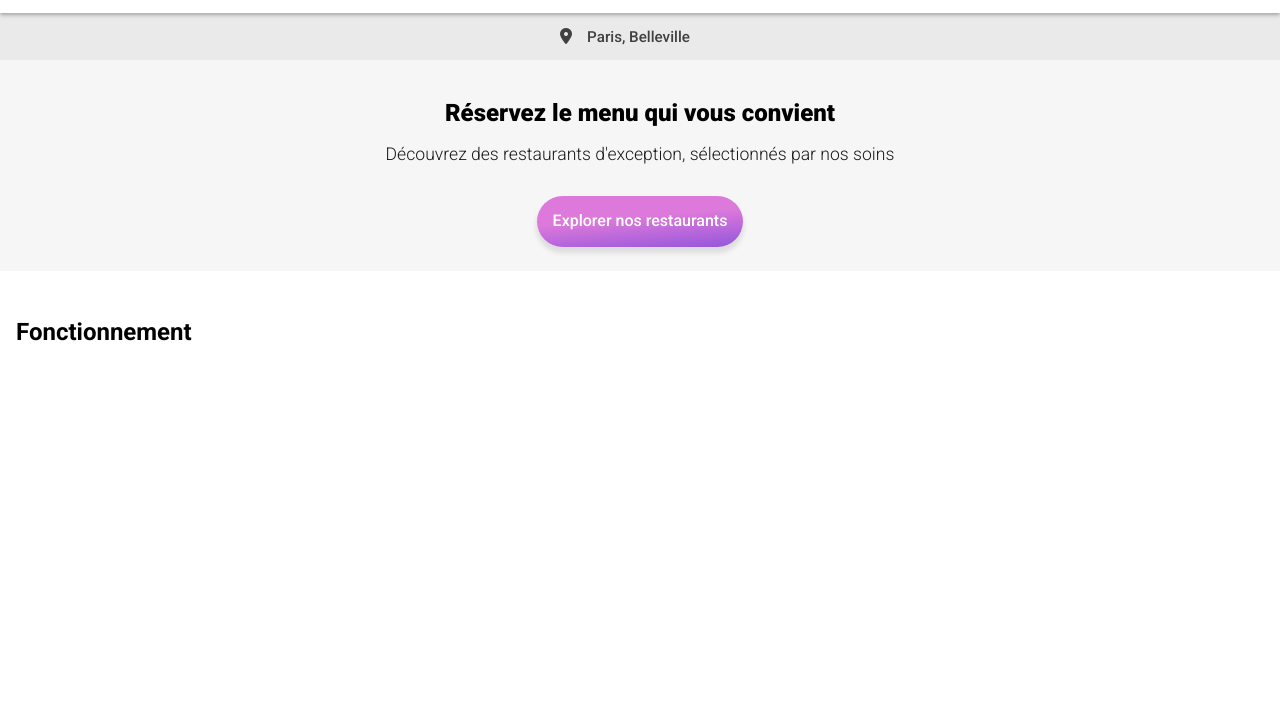
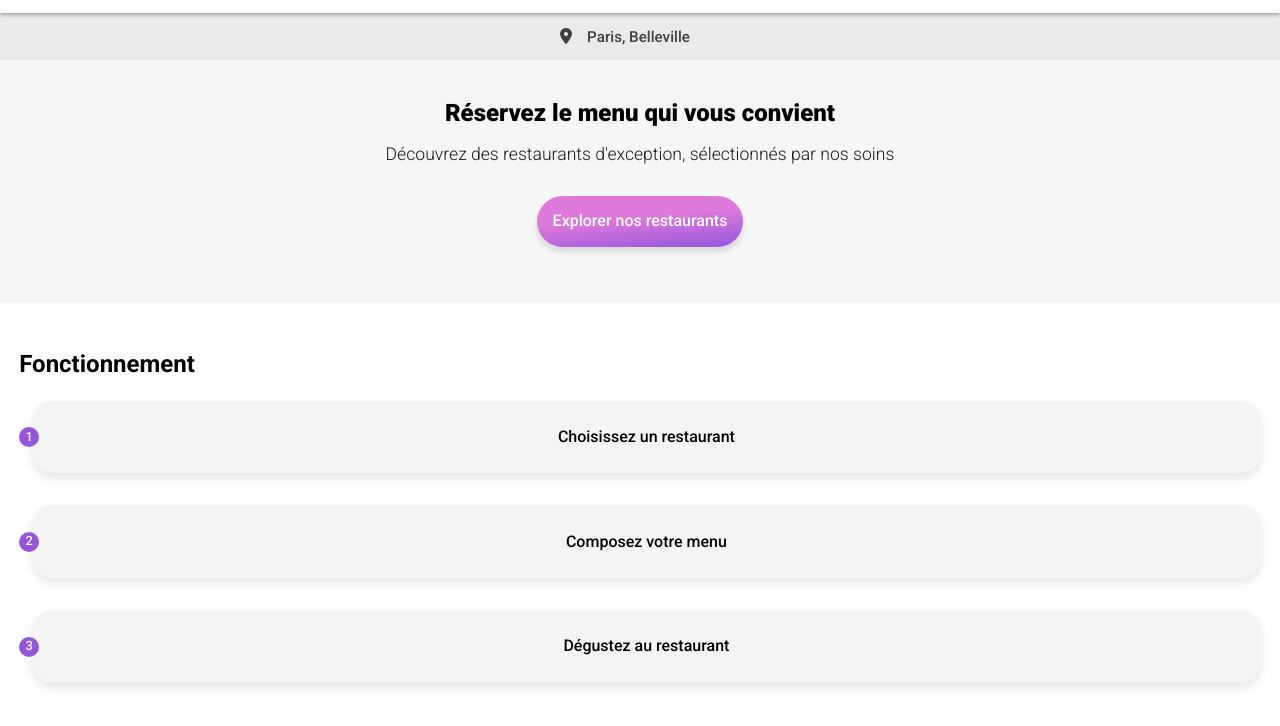
Before and after one commit to geoffroy-serre/GeoffroySerre_3_20112021, a plain HTML site: page index.html in a window 1280 px wide. Shown: the part 52-778 px from the top of the page. Drawn offline with Linux system fonts and the light colour scheme; a web font is replaced by a local one.

Commit message:
Working on fonctionnalities section. Probleme with he number 2 not centered

```diff
--- a/index.html
+++ b/index.html
@@ -49,11 +49,18 @@
 					<p>
 						Découvrez des restaurants d'exception, sélectionnés par nos soins
 					</p>
-					<button><a href="#restaurants">Explorer nos restaurants</a></button>
+					<a class="link-as-button" href="#restaurants"
+						>Explorer nos restaurants</a
+					>
 				</div>
 			</section>
 			<section class="fonctionnement" id="fonctionnement">
 				<h2>Fonctionnement</h2>
+				<ol>
+					<li>Choisissez un restaurant</li>
+					<li>Composez votre menu</li>
+					<li>Dégustez au restaurant</li>
+				</ol>
 			</section>
 		</main>
 		<footer></footer>
--- a/scss/sass/composants/_composant.scss
+++ b/scss/sass/composants/_composant.scss
@@ -1,4 +1,4 @@
-button {
+.link-as-button {
 	margin-top: 2rem;
 	padding: 1rem 1rem;
 	border-radius: 50px;
@@ -9,12 +9,9 @@ button {
 		$secondary-color 43%,
 		$primary-color 100%
 	);
-
 	transition: opacity ease-in-out 200ms, box-shadow ease-in-out 200ms;
-	& > a {
-		font-weight: 500;
-		color: white;
-	}
+	font-weight: 500;
+	color: white;
 	&:hover {
 		box-shadow: 0 5px 5px 1px rgba(0, 0, 0, 0.25);
 		opacity: 0.93;
--- a/scss/sass/layout/_layout.scss
+++ b/scss/sass/layout/_layout.scss
@@ -13,3 +13,8 @@
 		}
 	}
 }
+
+h2 {
+	font-size: 1.5rem;
+	font-weight: 700;
+}
--- a/scss/sass/main.scss
+++ b/scss/sass/main.scss
@@ -1,6 +1,6 @@
 @import './utils/variables';
 @import './utils/mixins';
 @import './base/base';
-@import './composants/composant';
 @import './layout/layout';
 @import './pages/index';
+@import './composants/composant';
--- a/scss/sass/pages/_index.scss
+++ b/scss/sass/pages/_index.scss
@@ -23,6 +23,7 @@
 
 .welcome {
 	background-color: $light-gray;
+	padding-bottom: 2rem;
 	&__text {
 		padding: 1.5rem 0;
 		display: flex;
@@ -45,6 +46,42 @@
 
 .fonctionnement {
 	margin-top: 3rem;
-	padding-left: 1rem;
+	padding: 0 1.2rem;
+
 	font-weight: 900;
+	& > ol {
+		counter-reset: fonctionnalities;
+		list-style: none;
+
+		margin-top: 1.4rem;
+		li {
+			display: flex;
+			align-items: center;
+			justify-content: center;
+			text-align: center;
+			background-color: lighten($gray, 4);
+			font-weight: 500;
+			position: relative;
+			padding: 1.7rem 0;
+			border-radius: 21px;
+			margin-bottom: 2rem;
+			margin-left: 0.8rem;
+			@include tile-shadow;
+			&::before {
+				display: flex;
+				align-items: center;
+				justify-content: center;
+				counter-increment: fonctionnalities;
+				content: counter(fonctionnalities);
+				position: absolute;
+				left: -0.8rem;
+				background-color: $primary-color;
+				color: white;
+				font-size: 0.8rem;
+				height: 20px;
+				width: 20px;
+				border-radius: 50%;
+			}
+		}
+	}
 }
--- a/scss/sass/utils/_mixins.scss
+++ b/scss/sass/utils/_mixins.scss
@@ -5,3 +5,10 @@
 @mixin drop-shadow {
 	box-shadow: 0 2px 4px 0 rgba(0, 0, 0, 0.3);
 }
+
+@mixin drop-shadow {
+	box-shadow: 0 2px 4px 0 rgba(0, 0, 0, 0.3);
+}
+@mixin tile-shadow {
+	box-shadow: 0 5px 10px 0 rgba(0, 0, 0, 0.1);
+}
```
Also changed, not shown: public/css/main.css, public/css/main.min.css.
